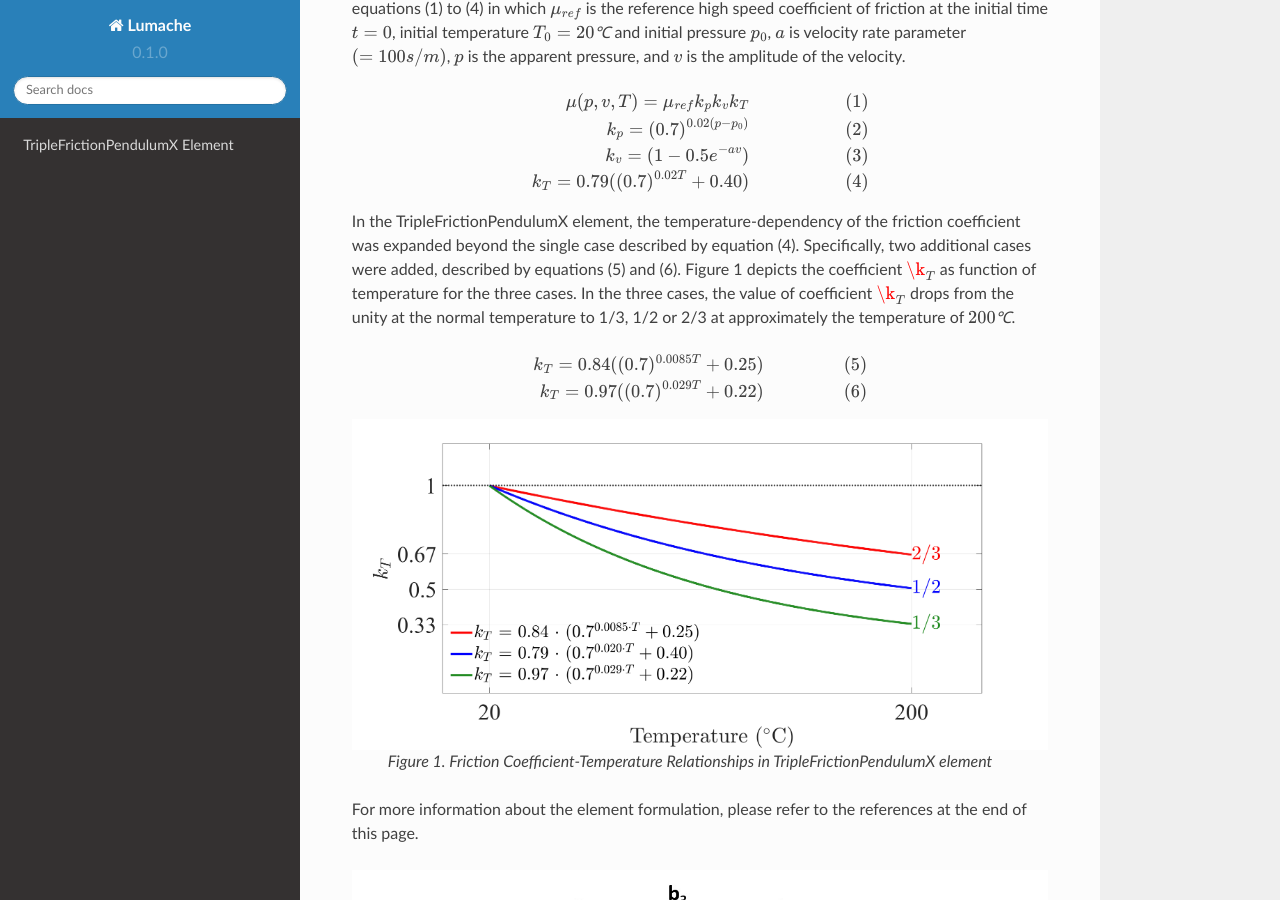
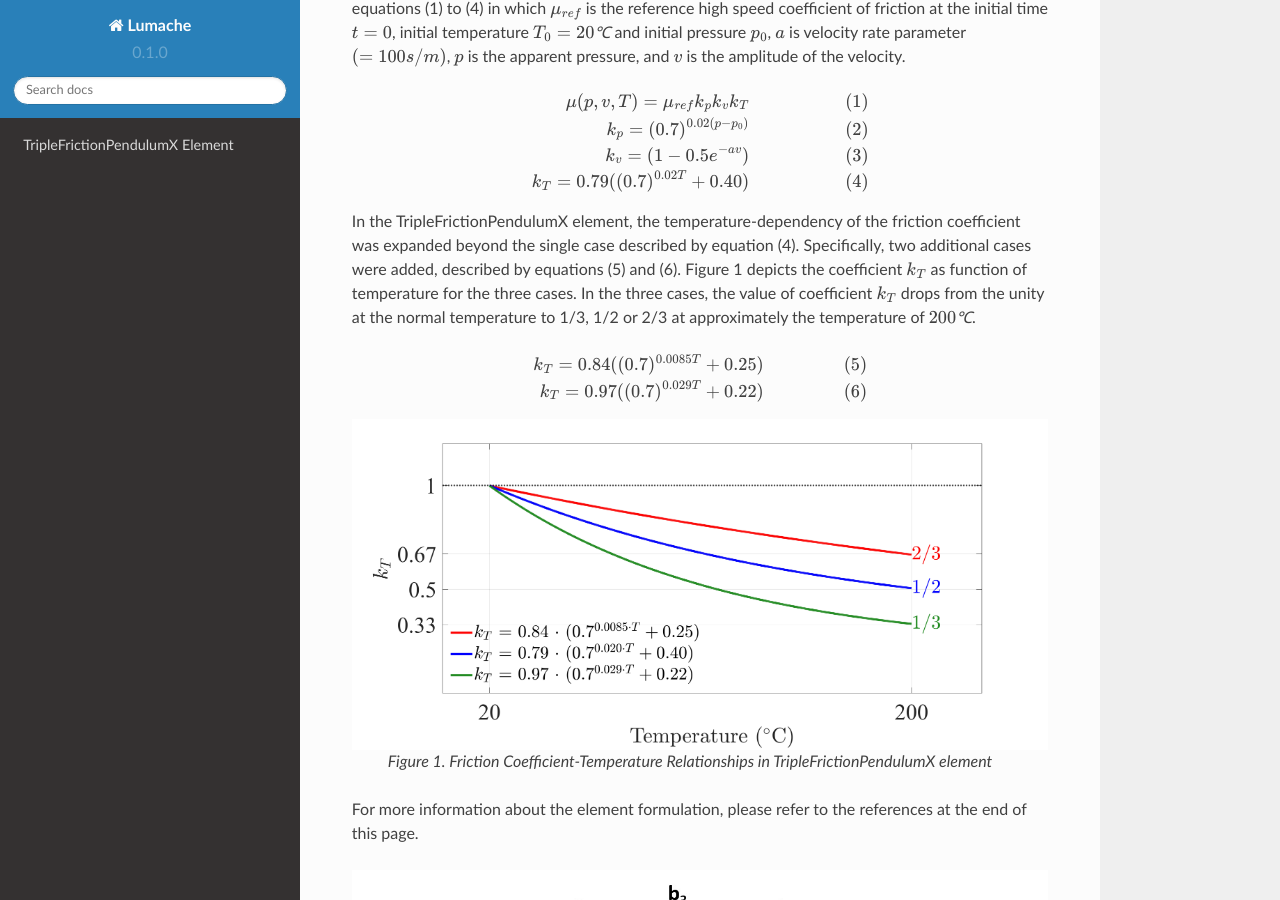
Before and after one commit to shocky0424/rtd-tutorial, a Sphinx documentation site: the page built from docs/source/index.rst, in a window 1280 px wide and 900 px high, scrolled down 499 px. Built offline with Sphinx 7.4.7 and the Read the Docs theme 2.0.0, drawn with Linux system fonts in a browser that asks for light colours.

```diff
--- a/docs/source/index.rst
+++ b/docs/source/index.rst
@@ -16,7 +16,7 @@ Three main modifications in the TripleFrictionPendulumX element include: 1) comp
 
       k_{T}=0.79((0.7)^{0.02T}+0.40) 　　　　　　(4)
 
-In the TripleFrictionPendulumX element, the temperature-dependency of the friction coefficient was expanded beyond the single case described by equation (4).  Specifically, two additional cases were added, described by equations (5) and (6).  Figure 1 depicts the coefficient :math:`\k_T` as function of temperature for the three cases.  In the three cases, the value of coefficient :math:`\k_T` drops from the unity at the normal temperature to 1/3, 1/2 or 2/3 at approximately the temperature of :math:`200℃`.
+In the TripleFrictionPendulumX element, the temperature-dependency of the friction coefficient was expanded beyond the single case described by equation (4).  Specifically, two additional cases were added, described by equations (5) and (6).  Figure 1 depicts the coefficient :math:`k_T` as function of temperature for the three cases.  In the three cases, the value of coefficient :math:`k_T` drops from the unity at the normal temperature to 1/3, 1/2 or 2/3 at approximately the temperature of :math:`200℃`.
 
 .. math::
 
```
